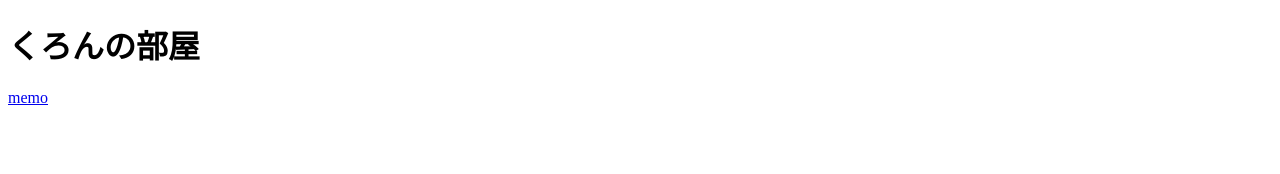
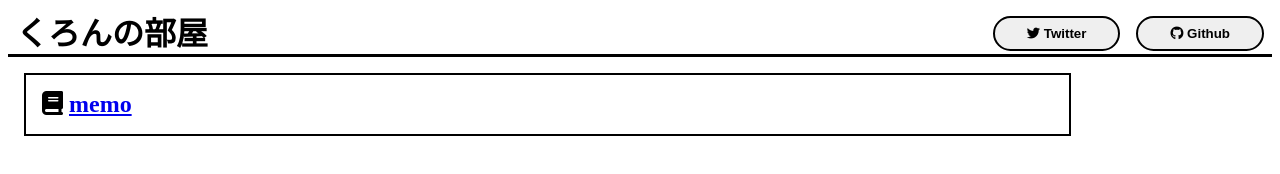
Before and after one commit to kuron962/kuron962.github.io, a plain HTML site: page index.html in a window 1280 px wide. Drawn offline with Linux system fonts and the light colour scheme.

Commit message:
HP作成

```diff
--- a/index.html
+++ b/index.html
@@ -1,13 +1,34 @@
 <!DOCTYPE html>
 <html lang="ja">
   <head>
-  <meta charset="UTF-8">
-  <meta http-equiv="X-UA-Compatible" content="IE=edge">
-  <meta name="viewport" content="width=device-width, initial-scale=1.0">
+    <meta charset="UTF-8" />
+    <meta http-equiv="X-UA-Compatible" content="IE=edge" />
+    <meta name="viewport" content="width=device-width, initial-scale=1.0" />
     <title>Document</title>
+    <script
+      src="https://kit.fontawesome.com/b43225751f.js"
+      crossorigin="anonymous"
+    ></script>
+    <link rel="stylesheet" href="style.css" />
   </head>
   <body>
+    <header>
       <h1>くろんの部屋</h1>
+      <button class="sns" onclick="location.href='https://github.com/kuron962'">
+        <i class="fa-brands fa-github"></i>
+        Github
+      </button>
+      <button
+        class="sns"
+        onclick="location.href='https://twitter.com/kuron_favorite?ref_src=twsrc%5Etfw'"
+      >
+        <i class="fa-brands fa-twitter"></i>
+        Twitter
+      </button>
+    </header>
+    <div class="app">
+      <i class="fa-sharp fa-solid fa-book"></i>
       <a href="https://kuron962.github.io/memo/">memo</a>
+    </div>
   </body>
 </html>
--- /dev/null
+++ b/style.css
@@ -0,0 +1,37 @@
+header {
+  border-bottom: solid #000;
+}
+
+h1 {
+  margin: 16px 8px;
+  display: inline;
+}
+
+.sns {
+  text-align: center;
+  text-decoration: none;
+  max-width: 150px;
+  margin: 0.5rem;
+  padding: 0.5rem 2rem;
+  font-weight: bold;
+  border: 2px solid #000;
+  color: #000;
+  border-radius: 100vh;
+  transition: 0.5s;
+  float: right;
+}
+
+.sns:hover {
+  color: #fff;
+  background: #000;
+}
+
+.app {
+  font-size: 24px;
+  margin: 16px;
+  width: 80%;
+  padding: 1rem;
+  font-weight: bold;
+  border: 2px solid #000;
+  color: #000;
+}
```
Lines whose indentation alone changed are shown as unchanged.
